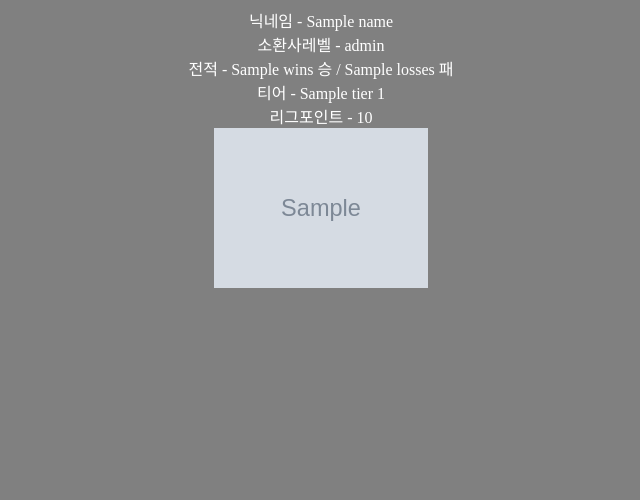
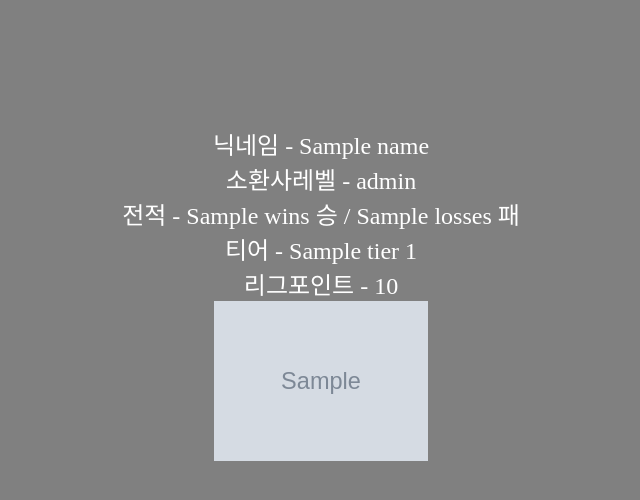
Before and after one commit to doitdoik/ik-lol, a Node server app: template views/search.ejs in a window 1280 px wide. Shown: the top 500 px of the page, without its empty margins (319-959 px from the left). Run offline with Node 20, Linux system fonts and the light colour scheme; the template is opened without the code that fills it: most values are stand-ins (such as "Sample title", 1, 10 or a date in 2020); grey boxes marked "Sample" are stand-in pictures.

Commit message:
update css

```diff
--- a/lol_html/css/main.css
+++ b/lol_html/css/main.css
@@ -5,6 +5,7 @@ html{
 
 .wrap_div{
     text-align: center;
+    margin-top: 10%;
 }
 
 .summonerInput{
@@ -21,7 +22,3 @@ button {
     font-size: 1.5vh;
     border-radius: 5px;
 }
-
-.tier_img{
-    width: 20%;
-}
--- a/lol_html/css/search.css
+++ b/lol_html/css/search.css
@@ -10,3 +10,8 @@ html{
 .tier_img{
     height: 20vh;
 }
+
+.info_div{
+    margin-top: 10%;
+    font-size: 3vh;
+}
--- a/lol_html/index.html
+++ b/lol_html/index.html
@@ -13,7 +13,7 @@
                 <img src="/img/logo/LoL_Logo_Rendered_LARGE.png" alt="" style="height:150px;">
             </div>
             <div>
-                <input type="text" id="summonerName" class="summonerInput" value="베란다고양이">
+                <input type="text" id="summonerName" class="summonerInput">
                 <button onclick="searchSummonerId()">
                     검색
                 </button>
--- a/views/search.ejs
+++ b/views/search.ejs
@@ -11,12 +11,14 @@
   </head>
   <body>
     <div class="wrap_div">
-      <div>닉네임 - <%= name %></div>
-      <div>소환사레벨 - <%= level %></div>
-      <div>전적 - <%= wins %> 승 / <%= losses %> 패</div>
-      <div>티어 - <%= tier %> <%= rank %></div>
-      <div>리그포인트 - <%= leaguePoints %></div>
-      <div>
+      <div class="info_div">
+        <div>닉네임 - <%= name %></div>
+        <div>소환사레벨 - <%= level %></div>
+        <div>전적 - <%= wins %> 승 / <%= losses %> 패</div>
+        <div>티어 - <%= tier %> <%= rank %></div>
+        <div>리그포인트 - <%= leaguePoints %></div>
+      </div>
+      <div class="img_div">
         <img class="tier_img" src=<%= img %> ><br>
       </div>
     </div>
```
